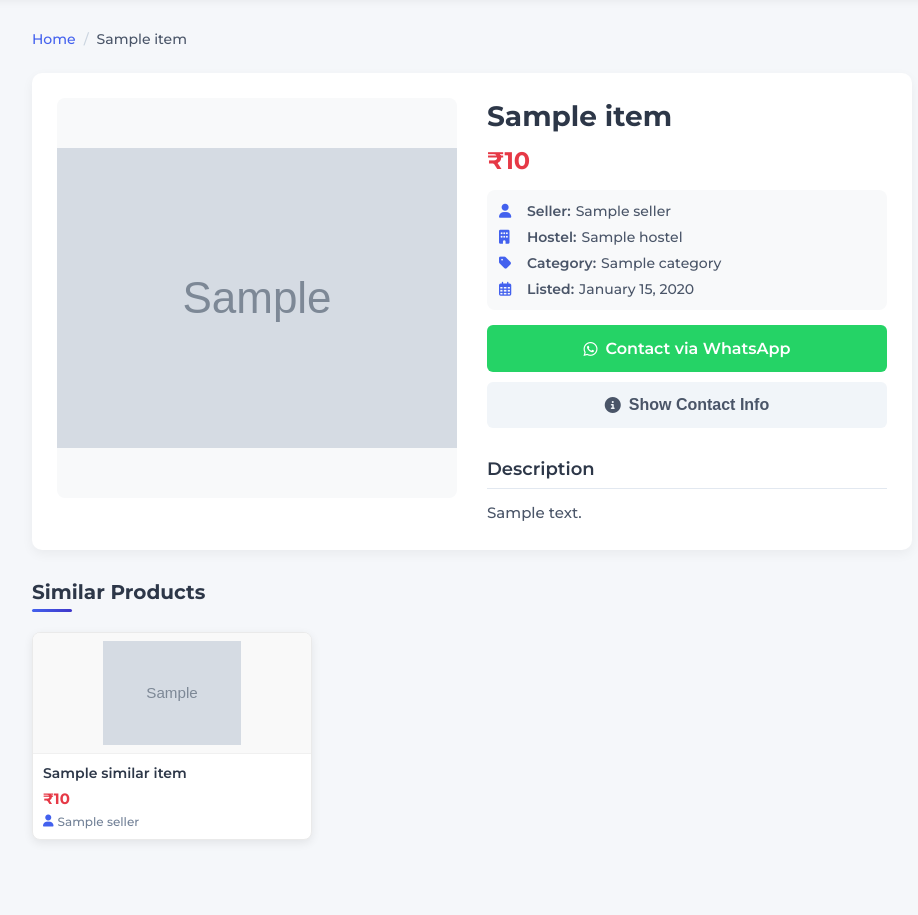
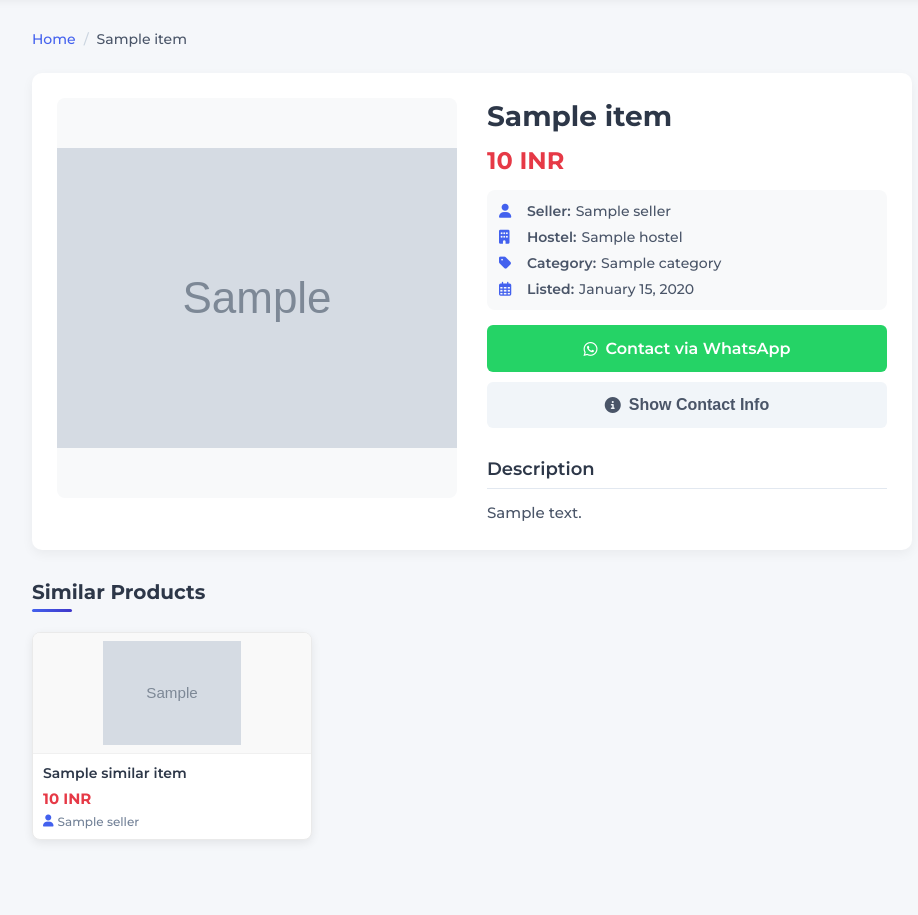
Before and after one commit to SangerForCode/SWD-Store, a Django app: template pawnshop/bits/templates/bits/item_detail.html in a window 1280 px wide. Shown: the part 64-979 px from the top of the page, without its empty margins (168-1086 px from the left). Run offline with Django 3.2, Linux system fonts and the light colour scheme; the template is opened without the code that fills it: most values are stand-ins (such as "Sample title", 1, 10 or a date in 2020); grey boxes marked "Sample" are stand-in pictures.

Commit message:
updated itemdetails

```diff
--- a/pawnshop/bits/templates/bits/item_detail.html
+++ b/pawnshop/bits/templates/bits/item_detail.html
@@ -45,7 +45,11 @@
             <h1 class="product-title">{{ item.name }}</h1>
 
             <div class="product-price {% if item.is_sold %}sold{% endif %}">
-                ₹{{ item.price }}
+                {% if item.seller.campus != 'DUB' %}
+                {{ item.price }} INR
+                {% else %}
+                {{ item.price }} AED
+                {% endif %}
                 {% if item.is_sold %}<span class="sold-badge">SOLD</span>{% endif %}
             </div>
 
@@ -118,7 +122,7 @@
 
                     <div class="item-info">
                         <h3 class="item-title">{{ similar_item.name }}</h3>
-                        <div class="item-price">₹{{ similar_item.price }}</div>
+                        <div class="item-price">{{ similar_item.price }} {% if similar_item.seller.campus != 'DUB' %}INR{% else %}AED{% endif %}</div>
 
                         <div class="item-meta">
                             <div class="item-seller">
```
